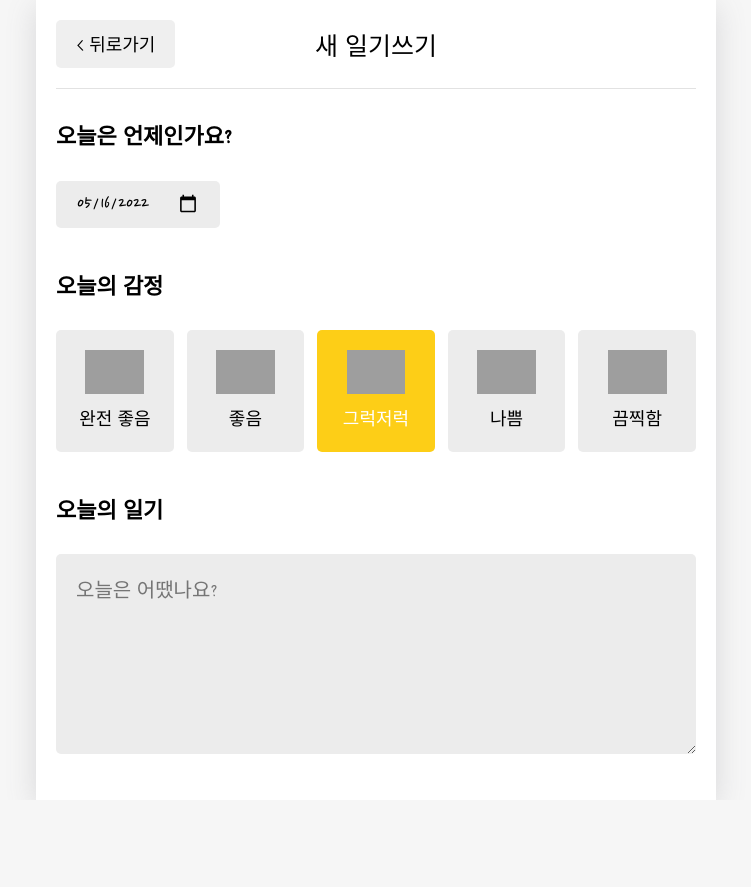
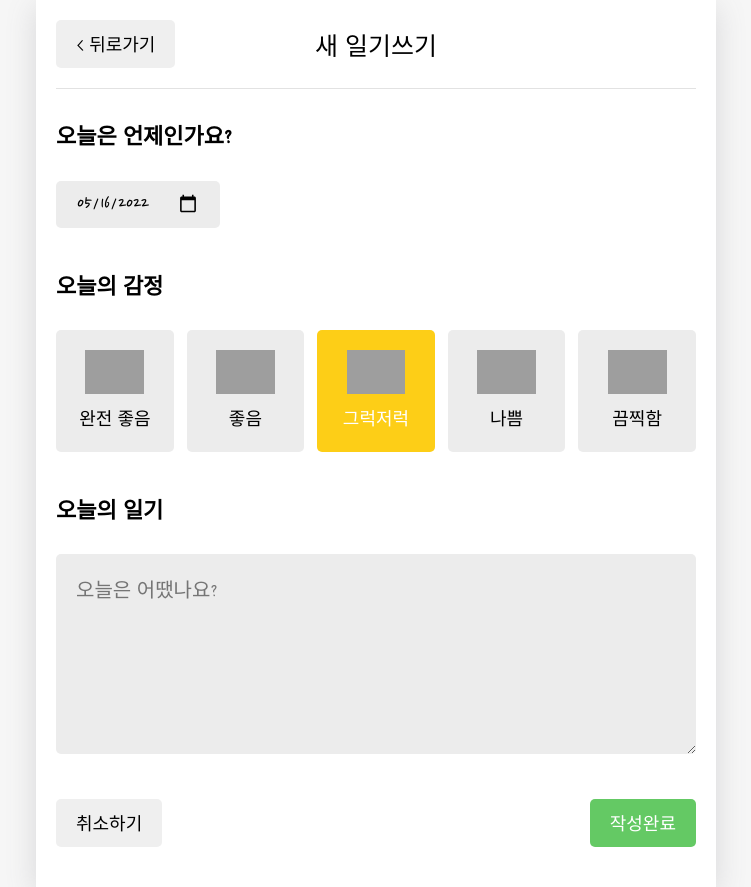
Before and after one commit to MunjeongDev/emotion-diary, a React (Create React App) app: page /new in a window 1280 px wide. Shown: the whole page, without its empty margins (264-1015 px from the left). Before the commit the page ends 800 px from the top, so only its background shows below. Built offline with nearby package versions, Linux system fonts and the light colour scheme; grey boxes are pictures that could not be loaded; a web font is replaced by a local one.

Commit message:
new: 취소하기, 작성완료 버튼

```diff
--- a/src/App.css
+++ b/src/App.css
@@ -241,6 +241,12 @@
   padding: 20px;
 }
 
+.DiaryEditor .control_box {
+  display: flex;
+  justify-content: space-between;
+  align-items: center;
+}
+
 /* EmotionItem */
 .EmotionItem {
   cursor: pointer;
--- a/src/components/DiaryEditor.js
+++ b/src/components/DiaryEditor.js
@@ -1,5 +1,6 @@
-import { useState, useRef } from "react";
+import { useState, useRef, useContext } from "react";
 import { useNavigate } from "react-router-dom";
+import { DiaryDispatchContext } from "./../App.js";
 
 import MyHeader from "./MyHeader";
 import MyButton from "./MyButton";
@@ -46,11 +47,22 @@
   const [emotion, setEmotion] = useState(3);
   const [date, setDate] = useState(getStringDate(new Date()));
 
+  const { onCreate } = useContext(DiaryDispatchContext);
   const handleClickEmote = (emotion) => {
     setEmotion(emotion);
   };
 
   const navigate = useNavigate();
+
+  const handleSubmit = () => {
+    if (content.length < 1) {
+      contentRef.current.focus();
+      return;
+    }
+    onCreate(date, content, emotion);
+    navigate("/", { replce: true });
+  };
+
   return (
     <div className="DiaryEditor">
       <MyHeader
@@ -95,6 +107,16 @@
             />
           </div>
         </section>
+        <section>
+          <div className="control_box">
+            <MyButton text={"취소하기"} onClick={() => navigate(-1)} />
+            <MyButton
+              text={"작성완료"}
+              type={"positive"}
+              onClick={handleSubmit}
+            />
+          </div>
+        </section>
       </div>
     </div>
   );
```
